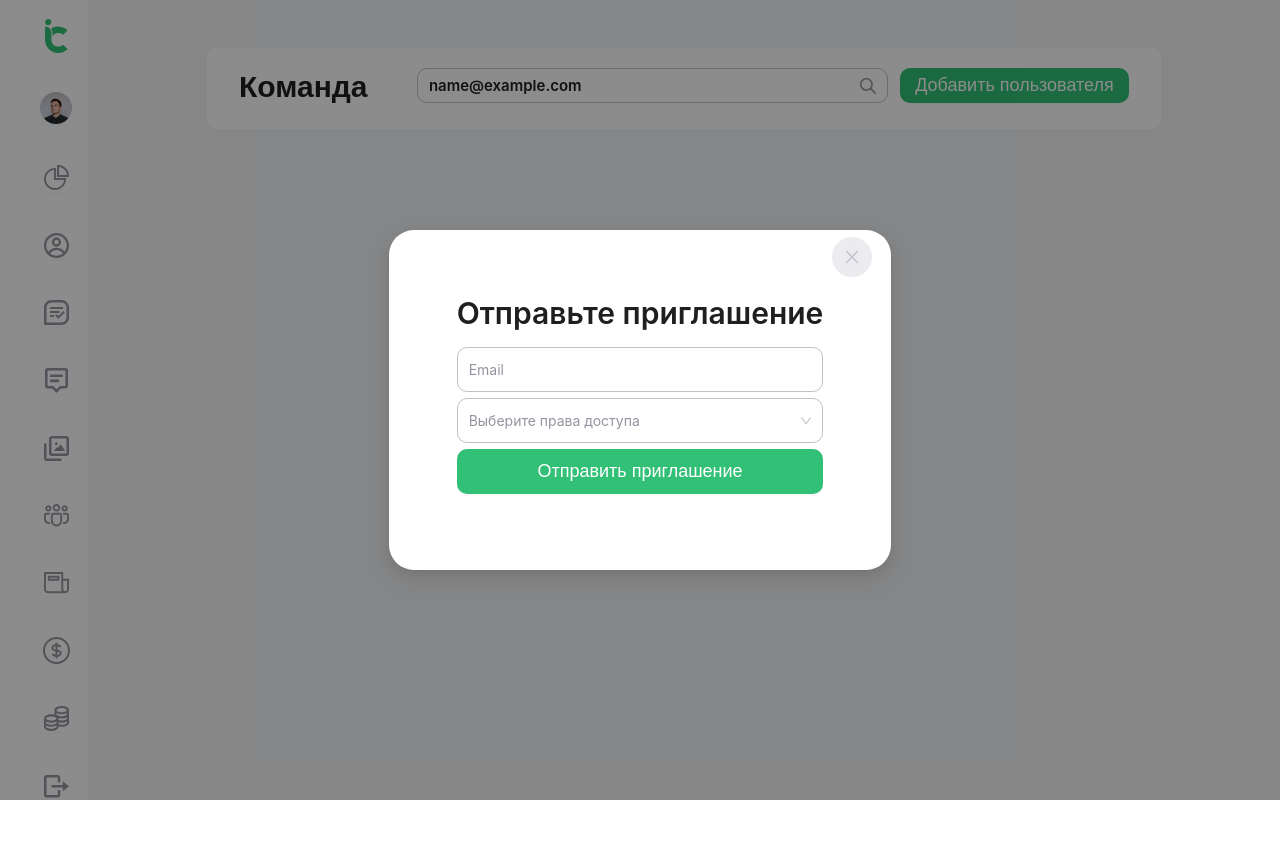
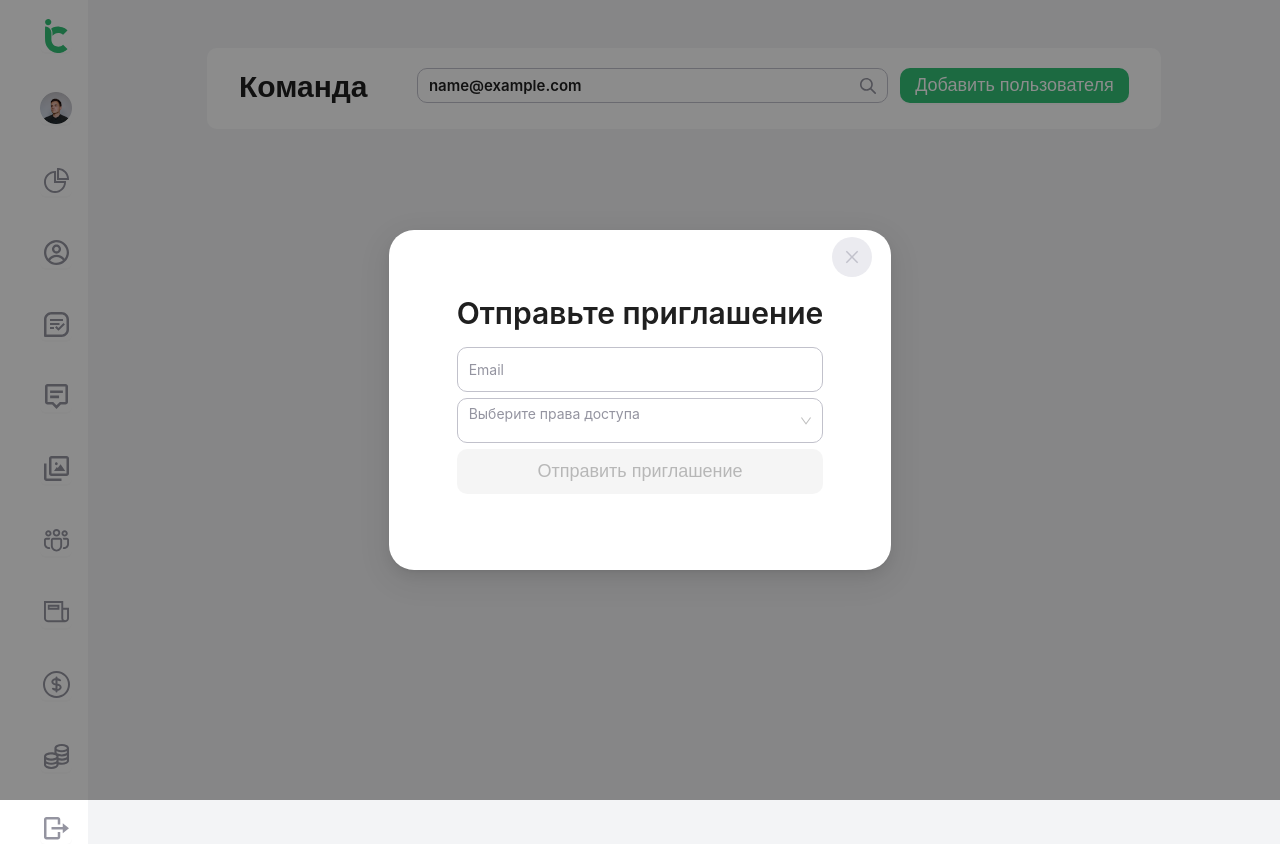
Before and after one commit to Surenuah/Admin-panel-test, a React (Vite) app: page / in a window 1280 px wide. Both pictures are taken after typing "name@example.com" into the empty fields and a click on the button "Добавить пользователя". Before the commit the page ends 800 px from the top, so only its background shows below. Built offline with nearby package versions, Linux system fonts and the light colour scheme; a web font is replaced by a local one.

Commit message:
feat: added send invite to user logic

```diff
--- a/src/components/atoms/EmailInput.tsx
+++ b/src/components/atoms/EmailInput.tsx
@@ -1,8 +1,18 @@
 import { Input } from "antd";
+import { ChangeEvent, FC } from "react";
 
-export const EmailInput = () => {
+interface Props {
+  name: string;
+  value: string;
+  onChange: (e: ChangeEvent) => void;
+}
+
+export const EmailInput: FC<Props> = ({ name, value, onChange }) => {
   return (
     <Input
+      name={name}
+      value={value}
+      onChange={onChange}
       className="border-[#C1C1CB] rounded-[10px] h-[45px] placeholder-[#9494A0] text-futura"
       placeholder="Email"
     />
--- a/src/components/atoms/PermissionsSelect.tsx
+++ b/src/components/atoms/PermissionsSelect.tsx
@@ -1,5 +1,13 @@
 import { Select as SelectAntd } from "antd";
 import styled from "@emotion/styled";
+import { FC, useState } from "react";
+import { allPermissions } from "../../constants/AdminPanel.ts";
+
+interface Props {
+  id: string;
+  value: string[];
+  onChange: (value: string[]) => void;
+}
 
 const Select = styled(SelectAntd)`
   .ant-select-selector {
@@ -12,6 +20,44 @@ const Select = styled(SelectAntd)`
   }
 `;
 
-export const PermissionsSelect = () => {
-  return <Select className="h-[45px]" placeholder="Выберите права доступа" />;
+export const PermissionsSelect: FC<Props> = ({ id, value, onChange }) => {
+  const [selectedOptions, setSelectedOptions] = useState<string[]>(value || []);
+
+  const handleSelectChange = (selectedValues: string[]) => {
+    if (selectedValues.includes("Все")) {
+      setSelectedOptions(allPermissions);
+    } else {
+      setSelectedOptions(selectedValues);
+    }
+
+    onChange(selectedValues);
+  };
+
+  return (
+    <Select
+      id={id}
+      value={selectedOptions}
+      className="h-[45px]"
+      placeholder="Выберите права доступа"
+      mode="multiple"
+      allowClear
+      filterOption={(input, option) =>
+        (option?.children?.toString() ?? "")
+          .toLowerCase()
+          .includes(input.toLowerCase())
+      }
+      maxTagCount="responsive"
+      showSearch
+      onChange={(value) => handleSelectChange(value as string[])}
+    >
+      <SelectAntd.Option key="Все" value="Все">
+        Все
+      </SelectAntd.Option>
+      {allPermissions.map((permission) => (
+        <SelectAntd.Option key={permission} value={permission}>
+          {permission}
+        </SelectAntd.Option>
+      ))}
+    </Select>
+  );
 };
--- /dev/null
+++ b/src/components/atoms/ToasterModal.tsx
@@ -0,0 +1,13 @@
+import { Button, Modal } from "antd";
+import Title from "antd/es/typography/Title";
+
+export const ToasterModal = () => {
+  return (
+    <Modal>
+      <Title level={3}>Приглашение отправлено на почту example@email.com</Title>
+      <Button className="bg-[#32C076] text-white border-none rounded-[10px] font-futura text-[18px] w-[100%] h-[45px]">
+        Закрыть
+      </Button>
+    </Modal>
+  );
+};
--- a/src/components/molecules/SearchAndAddUserMolecule.tsx
+++ b/src/components/molecules/SearchAndAddUserMolecule.tsx
@@ -3,12 +3,17 @@ import { SearchEmailInput } from "@/components/atoms/SearchEmailInput.tsx";
 import { AddUserButton } from "@/components/atoms/AddUserButton.tsx";
 import { FC, useState } from "react";
 import { SendInviteModal } from "@/components/molecules/SendInviteModal.tsx";
+import { UsersT } from "../../types/AdminPanel.ts";
 
 interface Props {
   setSearchedEmail: (e: string) => void;
+  onSendInvite: (values: UsersT) => void;
 }
 
-export const SearchAndAddUserMolecule: FC<Props> = ({ setSearchedEmail }) => {
+export const SearchAndAddUserMolecule: FC<Props> = ({
+  setSearchedEmail,
+  onSendInvite,
+}) => {
   const [isModalOpen, setIsModalOpen] = useState(false);
 
   return (
@@ -22,6 +27,7 @@ export const SearchAndAddUserMolecule: FC<Props> = ({ setSearchedEmail }) => {
         <SendInviteModal
           isModalOpen={isModalOpen}
           setIsModalOpen={setIsModalOpen}
+          onSendInvite={onSendInvite}
         />
       </div>
     </div>
--- a/src/components/molecules/SendInviteForm.tsx
+++ b/src/components/molecules/SendInviteForm.tsx
@@ -3,15 +3,21 @@ import { EmailInput } from "@/components/atoms/EmailInput.tsx";
 import { PermissionsSelect } from "@/components/atoms/PermissionsSelect.tsx";
 import { useFormik } from "formik";
 import Title from "antd/es/typography/Title";
+import { FC } from "react";
+import { UsersT } from "../../types/AdminPanel.ts";
 
-export const SendInviteForm = () => {
-  const formik = useFormik({
+interface Props {
+  onSendInvite: (values: UsersT) => void;
+}
+
+export const SendInviteForm: FC<Props> = ({ onSendInvite }) => {
+  const formik = useFormik<UsersT>({
     initialValues: {
       email: "",
-      permission: "",
+      permissions: [],
     },
     onSubmit: (values) => {
-      console.log(values);
+      onSendInvite(values);
     },
   });
 
@@ -28,16 +34,28 @@ export const SendInviteForm = () => {
           validateStatus={formik.errors.email && "error"}
           required
         >
-          <EmailInput />
+          <EmailInput
+            name="email"
+            value={formik.values.email}
+            onChange={formik.handleChange}
+          />
         </Form.Item>
         <Form.Item
           className="w-[100%] mb-1.5"
-          validateStatus={formik.errors.permission && "error"}
+          validateStatus={formik.errors.permissions && "error"}
           required
         >
-          <PermissionsSelect />
+          <PermissionsSelect
+            id="permissions"
+            value={formik.values.permissions}
+            onChange={(value) => formik.setFieldValue("permissions", value)}
+          />
         </Form.Item>
-        <Button className="bg-[#32C076] text-white border-none rounded-[10px] font-futura text-[18px] w-[100%] h-[45px]">
+        <Button
+          disabled={!formik.isValid || !formik.dirty}
+          className="bg-[#32C076] text-white border-none rounded-[10px] font-futura text-[18px] w-[100%] h-[45px]"
+          htmlType="submit"
+        >
           Отправить приглашение
         </Button>
       </Form>
--- a/src/components/molecules/SendInviteModal.tsx
+++ b/src/components/molecules/SendInviteModal.tsx
@@ -2,10 +2,12 @@ import { Modal as ModalAntd } from "antd";
 import { FC } from "react";
 import { SendInviteForm } from "@/components/molecules/SendInviteForm.tsx";
 import styled from "@emotion/styled";
+import { UsersT } from "../../types/AdminPanel.ts";
 
 interface Props {
   isModalOpen: boolean;
   setIsModalOpen: (value: boolean) => void;
+  onSendInvite: (values: UsersT) => void;
 }
 
 const Modal = styled(ModalAntd)`
@@ -24,7 +26,11 @@ const Modal = styled(ModalAntd)`
   }
 `;
 
-export const SendInviteModal: FC<Props> = ({ isModalOpen, setIsModalOpen }) => {
+export const SendInviteModal: FC<Props> = ({
+  isModalOpen,
+  setIsModalOpen,
+  onSendInvite,
+}) => {
   return (
     <Modal
       className="flex flex-col items-center justify-center"
@@ -34,7 +40,7 @@ export const SendInviteModal: FC<Props> = ({ isModalOpen, setIsModalOpen }) => {
       onCancel={() => setIsModalOpen(false)}
       footer={false}
     >
-      <SendInviteForm />
+      <SendInviteForm onSendInvite={onSendInvite} />
     </Modal>
   );
 };
--- a/src/components/molecules/UserCard.tsx
+++ b/src/components/molecules/UserCard.tsx
@@ -2,6 +2,7 @@ import moreUserCardIcon from "../../assets/common/More_User_Card_Icon.svg";
 import { Button } from "antd";
 import { FC } from "react";
 import { UsersT } from "../../types/AdminPanel.ts";
+import accountIcon from "../../assets/sidebar/Account_Icon.svg";
 
 interface Props {
   allUsers?: UsersT[];
@@ -30,13 +31,15 @@ export const UserCard: FC<Props> = ({ allUsers, searchedEmail }) => {
         <div key={index} className="flex p-6 hover:bg-gray-100">
           <img
             className="rounded-[50%] w-[64px] h-[64px]"
-            src={user.image}
+            src={user.image ?? accountIcon}
             alt=""
           />
           <div className="flex flex-grow justify-between ml-2">
             <div className="flex flex-col">
               <div className="flex">
-                <span className="font-semibold">{user.name}</span>
+                <span className="font-semibold">
+                  {user.name ?? "Пользователь"}
+                </span>
                 <span className="text-[#9494A0] ml-2">{user.email}</span>
               </div>
               <div className="flex">
--- a/src/components/organisms/UserList.tsx
+++ b/src/components/organisms/UserList.tsx
@@ -2,14 +2,35 @@ import { SearchAndAddUserMolecule } from "@/components/molecules/SearchAndAddUse
 import { UserCard } from "@/components/molecules/UserCard.tsx";
 import { useQuery } from "react-query";
 import { adminPanelApi } from "../../api/adminPanel.tsx";
-import { useState } from "react";
+import { useEffect, useState } from "react";
+import { UsersT } from "../../types/AdminPanel.ts";
+
+// ... (ваш импорт)
 
 export const UserList = () => {
   const [searchedEmail, setSearchedEmail] = useState("");
+  const [allUsers, setAllUsers] = useState<UsersT[]>([]);
+  const [displayedUsers, setDisplayedUsers] = useState<UsersT[]>([]);
 
-  const { data: allUsers } = useQuery(["data/users"], () =>
+  const { data: initialAllUsers } = useQuery(["data/users"], () =>
     adminPanelApi.getAllUsers().then((response) => response.data),
   );
+
+  const sendInviteToUser = (newUser: UsersT) => {
+    setAllUsers((prevUsers) => [...prevUsers, newUser]);
+  };
+
+  useEffect(() => {
+    setAllUsers(initialAllUsers || []);
+  }, [initialAllUsers]);
+
+  useEffect(() => {
+    setDisplayedUsers(
+      allUsers.filter((user) =>
+        user.email.toLowerCase().includes(searchedEmail.toLowerCase()),
+      ),
+    );
+  }, [allUsers, searchedEmail]);
 
   return (
     <div
@@ -17,8 +38,11 @@ export const UserList = () => {
       style={{ flex: "25" }}
     >
       <div className="bg-white rounded-[10px] mt-12 w-[80%]">
-        <SearchAndAddUserMolecule setSearchedEmail={setSearchedEmail} />
-        <UserCard allUsers={allUsers} searchedEmail={searchedEmail} />
+        <SearchAndAddUserMolecule
+          setSearchedEmail={setSearchedEmail}
+          onSendInvite={sendInviteToUser}
+        />
+        <UserCard allUsers={displayedUsers} searchedEmail={searchedEmail} />
       </div>
     </div>
   );
--- a/src/components/pages/AdminPanelPage.tsx
+++ b/src/components/pages/AdminPanelPage.tsx
@@ -3,7 +3,7 @@ import { UserList } from "@/components/organisms/UserList.tsx";
 
 export const AdminPanelPage = () => {
   return (
-    <div className="flex w-screen h-screen">
+    <div className="flex w-screen h-full">
       <Sidebar />
       <UserList />
     </div>
--- /dev/null
+++ b/src/constants/AdminPanel.ts
@@ -0,0 +1,8 @@
+export const allPermissions = [
+  "Модерация объявлений",
+  "Блог",
+  "Тех. Поддержка",
+  "Обращение клиентов",
+  "Аналитика",
+  "Акции",
+];
--- a/src/index.css
+++ b/src/index.css
@@ -7,6 +7,7 @@ body {
     padding: 0;
     box-sizing: border-box;
     font-family: Futura PT, sans-serif;
+    overflow-x: hidden;
     -webkit-font-smoothing: antialiased;
     -moz-osx-font-smoothing: grayscale;
 }
--- a/src/types/AdminPanel.ts
+++ b/src/types/AdminPanel.ts
@@ -1,6 +1,6 @@
 export type UsersT = {
-  name: string;
+  name?: string;
   email: string;
   permissions: string[];
-  image: string;
+  image?: string;
 };
```
